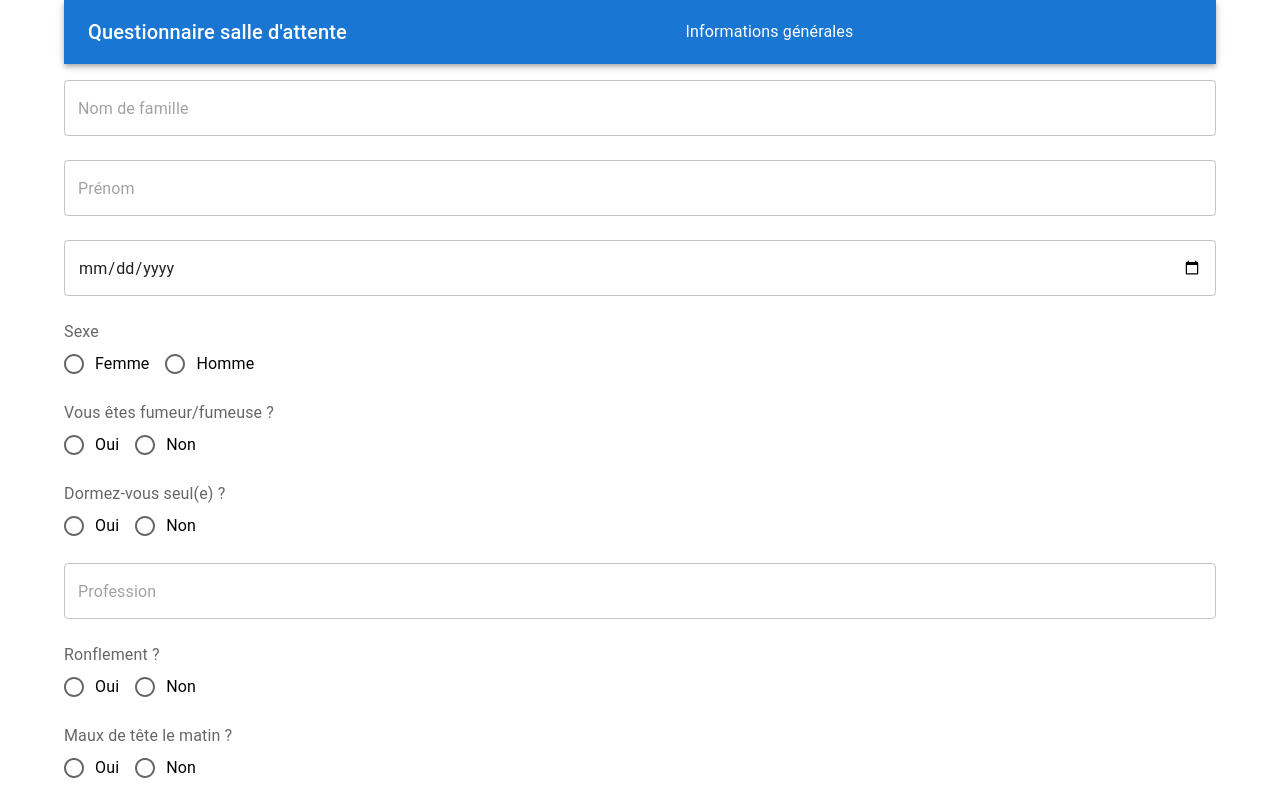
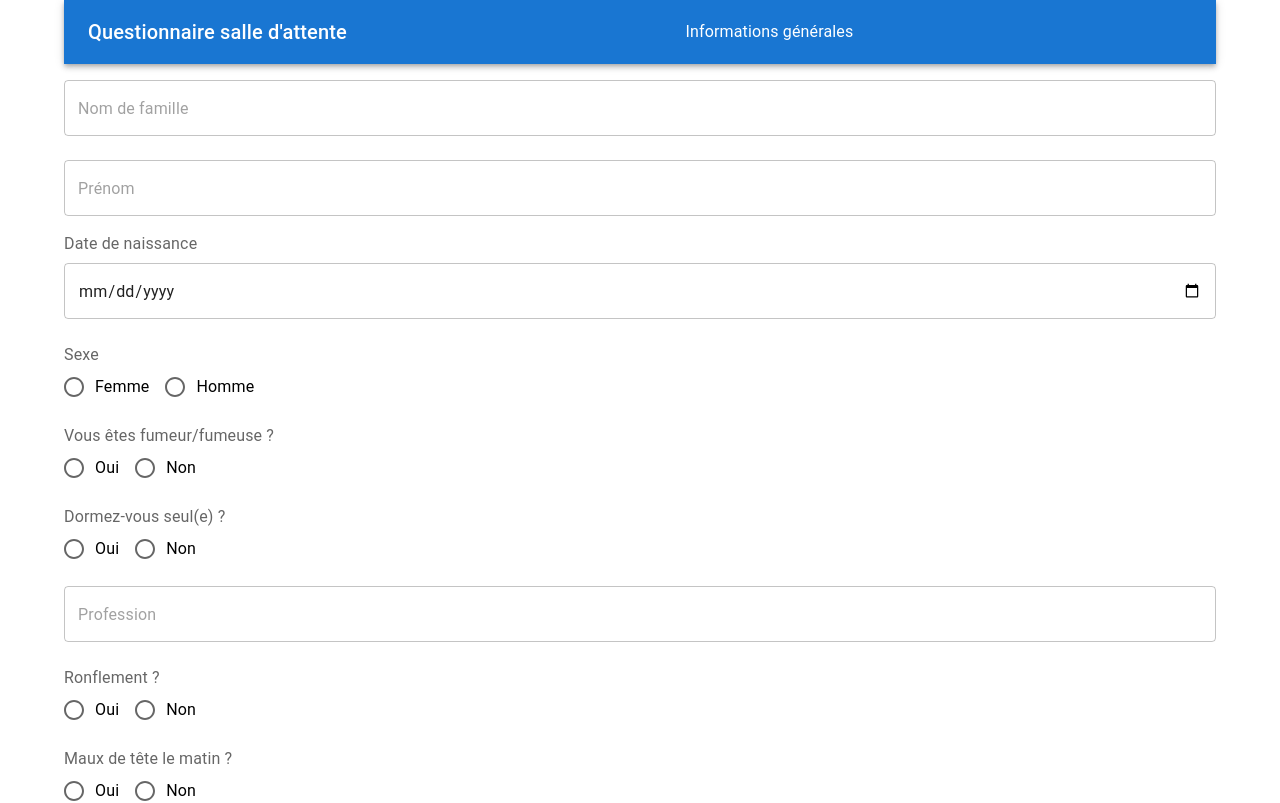
Before and after one commit to florestephan/app_attias, a React app: page / in a window 1280 px wide. Shown: the top 803 px of the page. Built offline with nearby package versions, Linux system fonts and the light colour scheme.

Commit message:
Ajout du textfield DOB

```diff
--- a/src/components/FormGeneral/index.js
+++ b/src/components/FormGeneral/index.js
@@ -57,6 +57,7 @@ class FormGeneral extends React.Component {
 
           <br/>
           <TextField
+            sx={{mb: "1rem"}}
             placeholder="Prénom"
             type="text"
             name="prenom"
@@ -67,6 +68,8 @@ class FormGeneral extends React.Component {
           />
 
           <br/>
+
+          <FormLabel component="legend" sx={{mb: "-0.5rem"}}>Date de naissance</FormLabel>
           <TextField
             placeholder="Date de naissance"
             type="date"
```
